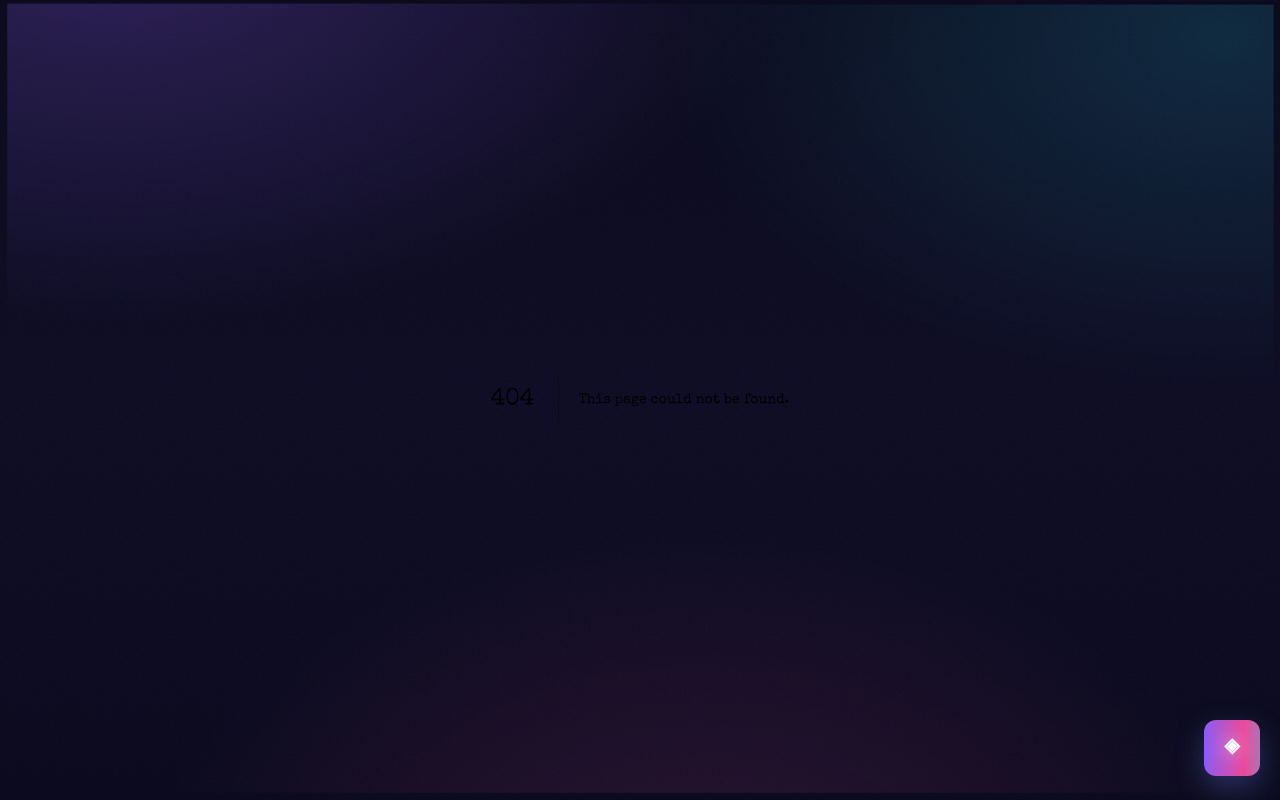
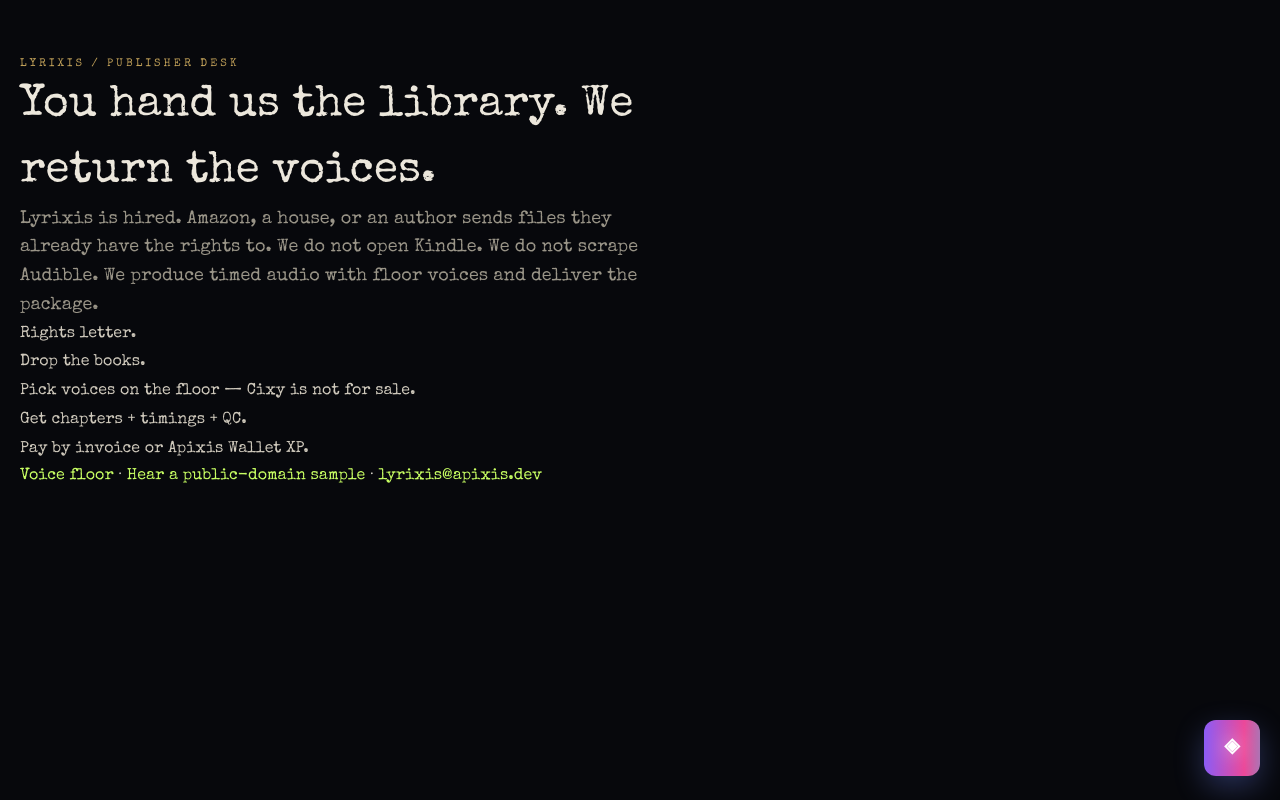
Before and after one commit to 313aidaroos/Lyrixis, a Next.js app: page /publishers in a window 1280 px wide. Before the commit this address had no page. Built offline with nearby package versions, Linux system fonts and the light colour scheme.

Commit message:
Publisher blueprint: they deliver the library, we return audio.

```diff
--- /dev/null
+++ b/app/publishers/page.tsx
@@ -0,0 +1,41 @@
+export const metadata = {
+  title: "Lyrixis for publishers",
+};
+
+export default function PublishersPage() {
+  return (
+    <main style={{ minHeight: "100dvh", background: "#07080c", color: "#ece7dc", padding: "56px 20px" }}>
+      <p style={{ letterSpacing: ".28em", fontSize: 11, color: "#c4a35a" }}>
+        LYRIXIS / PUBLISHER DESK
+      </p>
+      <h1 style={{ fontFamily: "Georgia, serif", fontSize: 44, maxWidth: 720 }}>
+        You hand us the library. We return the voices.
+      </h1>
+      <p style={{ maxWidth: 640, color: "#9a9588", fontSize: 18, lineHeight: 1.6 }}>
+        Lyrixis is hired. Amazon, a house, or an author sends files they already have
+        the rights to. We do not open Kindle. We do not scrape Audible. We produce
+        timed audio with floor voices and deliver the package.
+      </p>
+      <ol style={{ maxWidth: 640, lineHeight: 1.8, color: "#cfc9bc" }}>
+        <li>Rights letter.</li>
+        <li>Drop the books.</li>
+        <li>Pick voices on the floor — Cixy is not for sale.</li>
+        <li>Get chapters + timings + QC.</li>
+        <li>Pay by invoice or Apixis Wallet XP.</li>
+      </ol>
+      <p>
+        <a href="/voices" style={{ color: "#c8ff63" }}>
+          Voice floor
+        </a>
+        {" · "}
+        <a href="/listen" style={{ color: "#c8ff63" }}>
+          Hear a public-domain sample
+        </a>
+        {" · "}
+        <a href="mailto:lyrixis@apixis.dev" style={{ color: "#c8ff63" }}>
+          lyrixis@apixis.dev
+        </a>
+      </p>
+    </main>
+  );
+}
```
Also changed, not shown: 1 other file (tests, documents, lock files or other folders).
